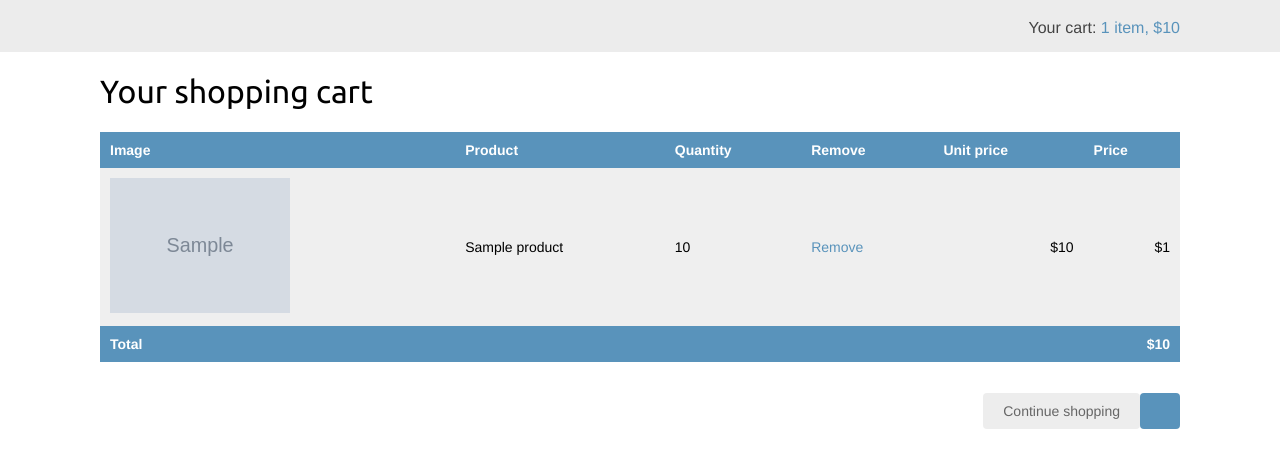
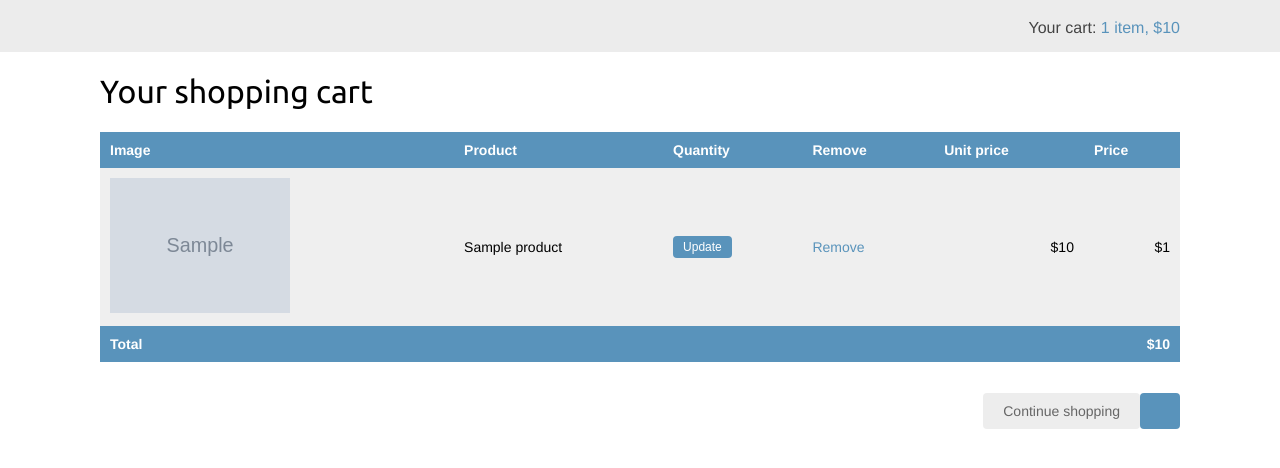
Before and after one commit to hodlin/webshop, a Django app: template webshop/cart/templates/cart/detail.html in a window 1280 px wide. Shown: the part 46-514 px from the top of the page. Run offline with Django 3.2, Linux system fonts and the light colour scheme; the template is opened without the code that fills it: most values are stand-ins (such as "Sample title", 1, 10 or a date in 2020); grey boxes marked "Sample" are stand-in pictures.

Commit message:
updating product quantity in the cart

```diff
--- a/webshop/cart/templates/cart/detail.html
+++ b/webshop/cart/templates/cart/detail.html
@@ -28,7 +28,14 @@
               </a>
             </td>
             <td>{{ product.name }}</td>
-            <td>{{ item.quantity }}</td>
+            <td>
+              <form action="{% url "cart:cart_add" product.id %}" method="post">
+                {{ item.update_quantity_form.quantity }}
+                {{ item.update_quantity_form.update }}
+                <input type="submit" value="Update">
+                {% csrf_token %}
+              </form>
+            </td>
             <td><a href="{% url "cart:cart_remove" product.id %}">Remove</a></td>
             <td class="num">${{ item.price }}</td>
             <td class="num">${{ item.total_price }}</td>
```
